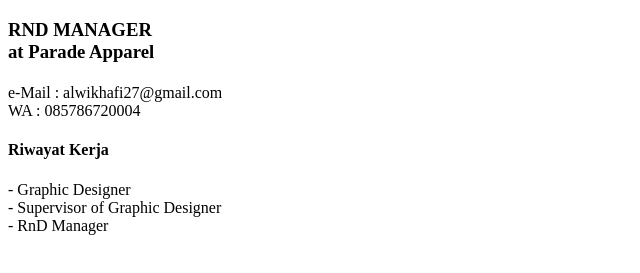
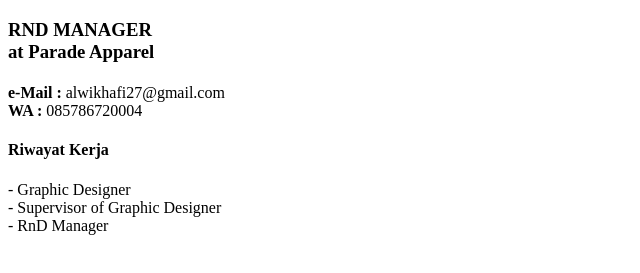
Before and after one commit to Asterix627/belajar_html, a plain HTML site: page Index.html in a window 1280 px wide. Shown: the part 61-334 px from the top of the page, without its empty margins (0-640 px from the left). Drawn offline with Linux system fonts and the light colour scheme.

Commit message:
Menambahkan Bold

```diff
--- a/Index.html
+++ b/Index.html
@@ -12,14 +12,12 @@
     <h3>RND MANAGER <br>at Parade Apparel</h3>
     <h4></h4>
     <!-- Kontak -->
-    <p>e-Mail : alwikhafi27@gmail.com <br>WA : 085786720004</p>
+    <p><strong>e-Mail :</strong> alwikhafi27@gmail.com <br><strong>WA :</strong> 085786720004</p>
     <!-- Riwayat Kerja -->
     <h4>Riwayat Kerja</h4>
     <p>- Graphic Designer <br>- Supervisor of Graphic Designer <br>- RnD Manager
     </p>
     <!-- Description -->
 
-
-
 </body>
 </html>
```
